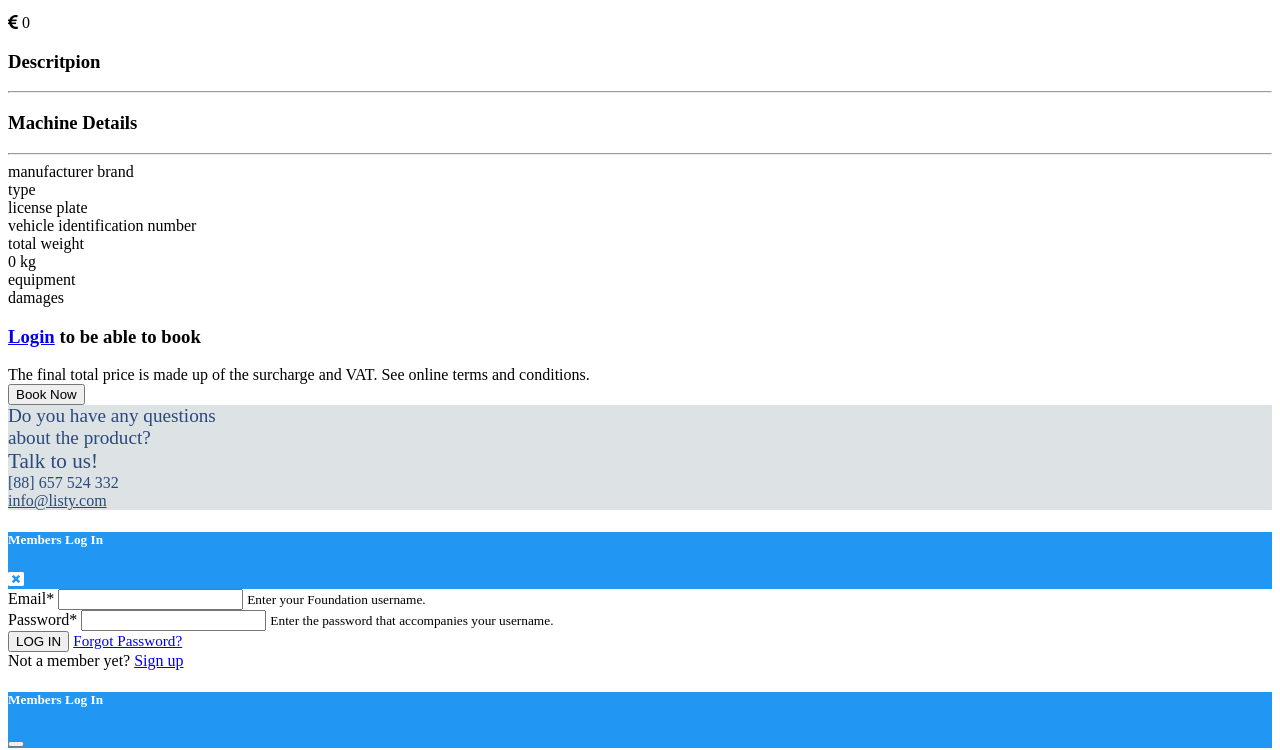
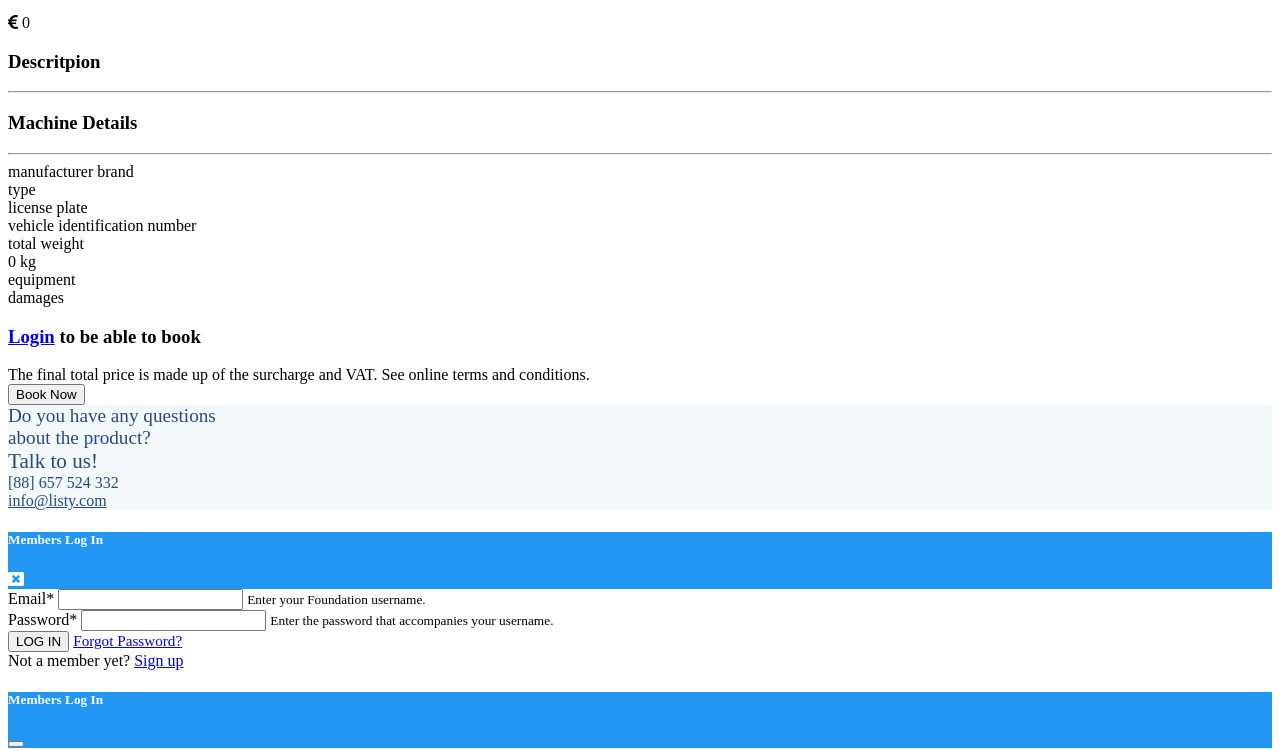
Before and after one commit to freeremoteservice/listing-vehicle, a CodeIgniter app: page /database/index.php/vehicle/details/1 in a window 1280 px wide. Shown: the part 996-1746 px from the top of the page. Run offline with CodeIgniter, Linux system fonts and the light colour scheme; data that the repository does not hold is empty; some libraries are stand-ins or nearby versions.

Commit message:
Change background color of info section in vehicle details page

```diff
--- a/application/views/vehicle/details.php
+++ b/application/views/vehicle/details.php
@@ -323,7 +323,8 @@ defined('BASEPATH') OR exit('No direct script access allowed');
             <button type="button" id="bookNowBtn" class="btn btn-primary"> Book Now </button>
           <?php endif; ?>
         <?= form_close() ?>
-        <div class="card mt-4" style="background: #dde2e5;">
+
+        <div class="card mt-4" style="background: #f3f8fb;">
           <div class="card-body text-center">
             <div class="fw-bold mb-2" style="color: #294a7d; font-size: 1.2em;">
               Do you have any questions<br>about the product?<br>
```
